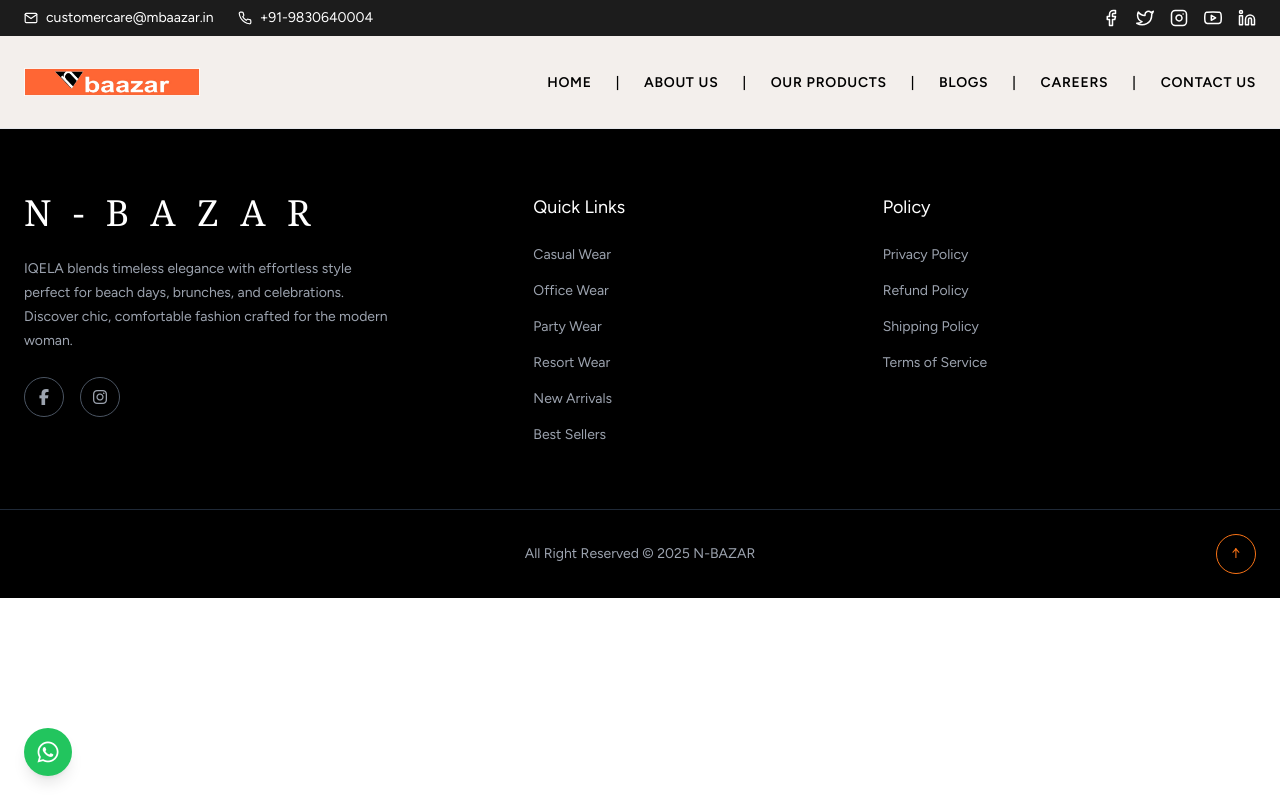
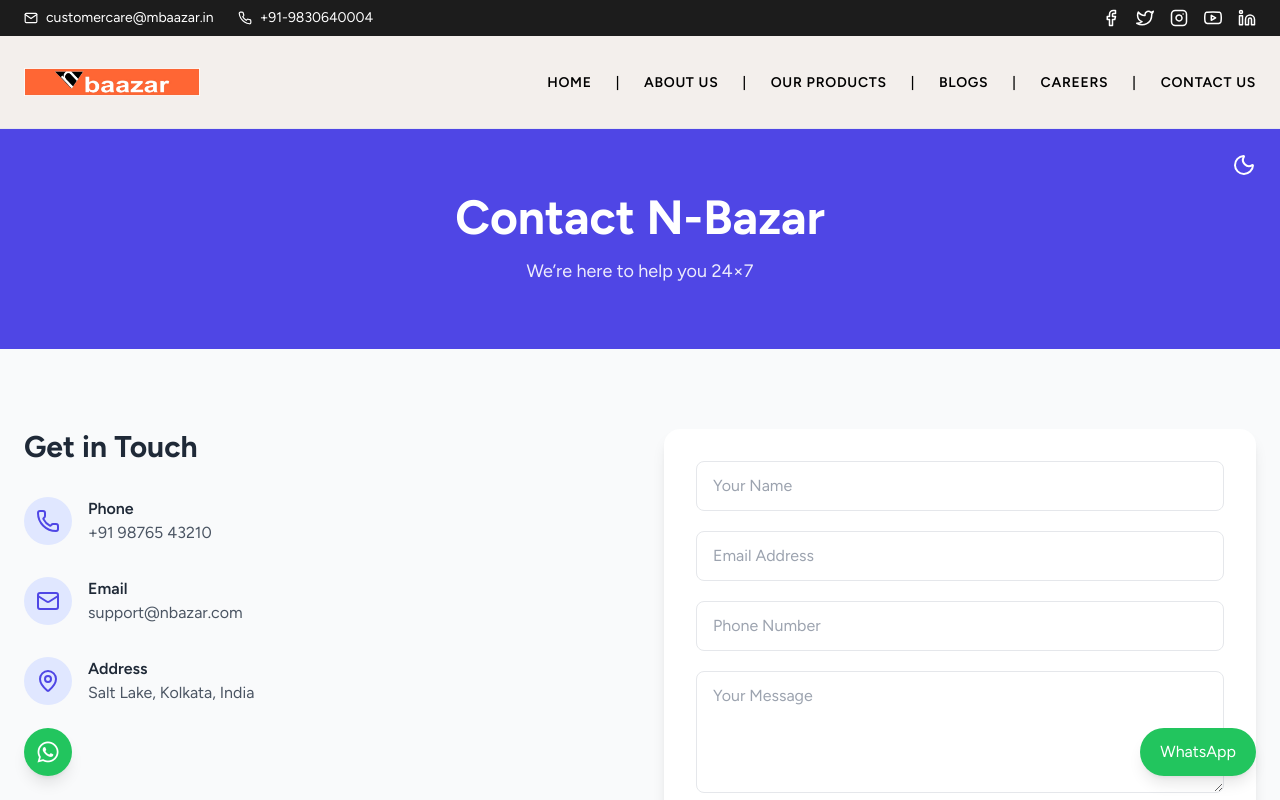
Before and after one commit to Saraswatikumar001/n-bazzar, a React (Vite) app: page /conatctus in a window 1280 px wide. Shown: the top 800 px of the page. Built offline with nearby package versions, Linux system fonts and the light colour scheme.

Commit message:
24/12/25

```diff
--- a/src/pages/ContactUs.jsx
+++ b/src/pages/ContactUs.jsx
@@ -1,6 +1,6 @@
 import { useEffect, useState } from "react";
 import { Phone, Mail, MapPin, Moon, Sun } from "lucide-react";
-import toast, { toaster } from "react-hot-toast";
+import toast, { Toaster } from "react-hot-toast";
 
 export default function ContactUs() {
   const [dark, setDark] = useState(
@@ -17,19 +17,181 @@
   const [errors, setErrors] = useState({});
   const [loading, setLoading] = useState(false);
 
-    /* Dark Mode */
+  /* 🌙 DARK MODE */
   useEffect(() => {
     document.documentElement.classList.toggle("dark", dark);
     localStorage.setItem("theme", dark ? "dark" : "light");
   }, [dark]);
 
+  /* ✅ VALIDATION */
   const validate = () => {
     const err = {};
-        if (!form.name) err.name = "Name is Required";
-        if (!form.email) err.email = "Email is Required";
+    if (!form.name) err.name = "Name is required";
+    if (!form.email) err.email = "Email is required";
     if (!/\S+@\S+\.\S+/.test(form.email))
-        if (!form.phone) err.phone = "phone is Required";
-        if (!form.message > length) er;
+      err.email = "Invalid email";
+    if (!form.phone) err.phone = "Phone is required";
+    if (form.message.length < 10)
+      err.message = "Message must be at least 10 characters";
+    return err;
+  };
 
+  /* 📩 SUBMIT */
+  const handleSubmit = async (e) => {
+    e.preventDefault();
+
+    const validationErrors = validate();
+    if (Object.keys(validationErrors).length) {
+      setErrors(validationErrors);
+      return;
     }
+
+    setErrors({});
+    setLoading(true);
+
+    try {
+      // 🔴 Replace with real backend endpoint
+      await fetch("https://example.com/api/contact", {
+        method: "POST",
+        headers: { "Content-Type": "application/json" },
+        body: JSON.stringify(form),
+      });
+
+      toast.success("Message sent successfully!");
+      setForm({ name: "", email: "", phone: "", message: "" });
+    } catch (err) {
+      toast.error("Something went wrong!");
+    } finally {
+      setLoading(false);
     }
+  };
+
+  return (
+    <div className="bg-gray-50 dark:bg-slate-900 text-gray-800 dark:text-gray-100 min-h-screen">
+      <Toaster position="top-right" />
+
+      {/* HEADER */}
+      <section className="bg-indigo-600 text-white py-16 px-6 text-center relative">
+        <button
+          onClick={() => setDark(!dark)}
+          className="absolute top-6 right-6"
+        >
+          {dark ? <Sun /> : <Moon />}
+        </button>
+
+        <h1 className="text-4xl md:text-5xl font-bold mb-4">
+          Contact N-Bazar
+        </h1>
+        <p className="text-lg opacity-90">
+          We’re here to help you 24×7
+        </p>
+      </section>
+
+      {/* CONTENT */}
+      <section className="max-w-7xl mx-auto py-20 px-6 grid grid-cols-1 lg:grid-cols-2 gap-12">
+
+        {/* INFO */}
+        <div className="space-y-8">
+          <h2 className="text-3xl font-bold">Get in Touch</h2>
+
+          <Info icon={<Phone />} title="Phone" value="+91 98765 43210" />
+          <Info icon={<Mail />} title="Email" value="support@nbazar.com" />
+          <Info
+            icon={<MapPin />}
+            title="Address"
+            value="Salt Lake, Kolkata, India"
+          />
+        </div>
+
+        {/* FORM */}
+        <form
+          onSubmit={handleSubmit}
+          className="bg-white dark:bg-slate-800 p-8 rounded-2xl shadow-lg space-y-5"
+        >
+          <Input
+            placeholder="Your Name"
+            value={form.name}
+            error={errors.name}
+            onChange={(e) =>
+              setForm({ ...form, name: e.target.value })
+            }
+          />
+
+          <Input
+            placeholder="Email Address"
+            value={form.email}
+            error={errors.email}
+            onChange={(e) =>
+              setForm({ ...form, email: e.target.value })
+            }
+          />
+
+          <Input
+            placeholder="Phone Number"
+            value={form.phone}
+            error={errors.phone}
+            onChange={(e) =>
+              setForm({ ...form, phone: e.target.value })
+            }
+          />
+
+          <textarea
+            rows="4"
+            placeholder="Your Message"
+            value={form.message}
+            onChange={(e) =>
+              setForm({ ...form, message: e.target.value })
+            }
+            className="w-full border rounded-lg px-4 py-3 focus:ring-2 focus:ring-indigo-500 dark:bg-slate-700"
+          />
+          {errors.message && (
+            <p className="text-red-500 text-sm">{errors.message}</p>
+          )}
+
+          <button
+            disabled={loading}
+            className="w-full bg-indigo-600 text-white py-3 rounded-lg font-semibold hover:bg-indigo-700 transition"
+          >
+            {loading ? "Sending..." : "Send Message"}
+          </button>
+        </form>
+      </section>
+
+      {/* 💬 WHATSAPP BUTTON */}
+      <a
+        href="https://wa.me/919876543210"
+        target="_blank"
+        rel="noreferrer"
+        className="fixed bottom-6 right-6 bg-green-500 text-white px-5 py-3 rounded-full shadow-lg hover:bg-green-600"
+      >
+        WhatsApp
+      </a>
+    </div>
+  );
+}
+
+/* ================= COMPONENTS ================= */
+
+const Info = ({ icon, title, value }) => (
+  <div className="flex items-center gap-4">
+    <div className="w-12 h-12 bg-indigo-100 text-indigo-600 rounded-full flex items-center justify-center">
+      {icon}
+    </div>
+    <div>
+      <p className="font-semibold">{title}</p>
+      <p className="text-gray-600 dark:text-gray-300">{value}</p>
+    </div>
+  </div>
+);
+
+const Input = ({ placeholder, value, onChange, error }) => (
+  <div>
+    <input
+      value={value}
+      onChange={onChange}
+      placeholder={placeholder}
+      className="w-full border rounded-lg px-4 py-3 focus:ring-2 focus:ring-indigo-500 dark:bg-slate-700"
+    />
+    {error && <p className="text-red-500 text-sm">{error}</p>}
+  </div>
+);
```
Lines whose indentation alone changed are shown as unchanged.
